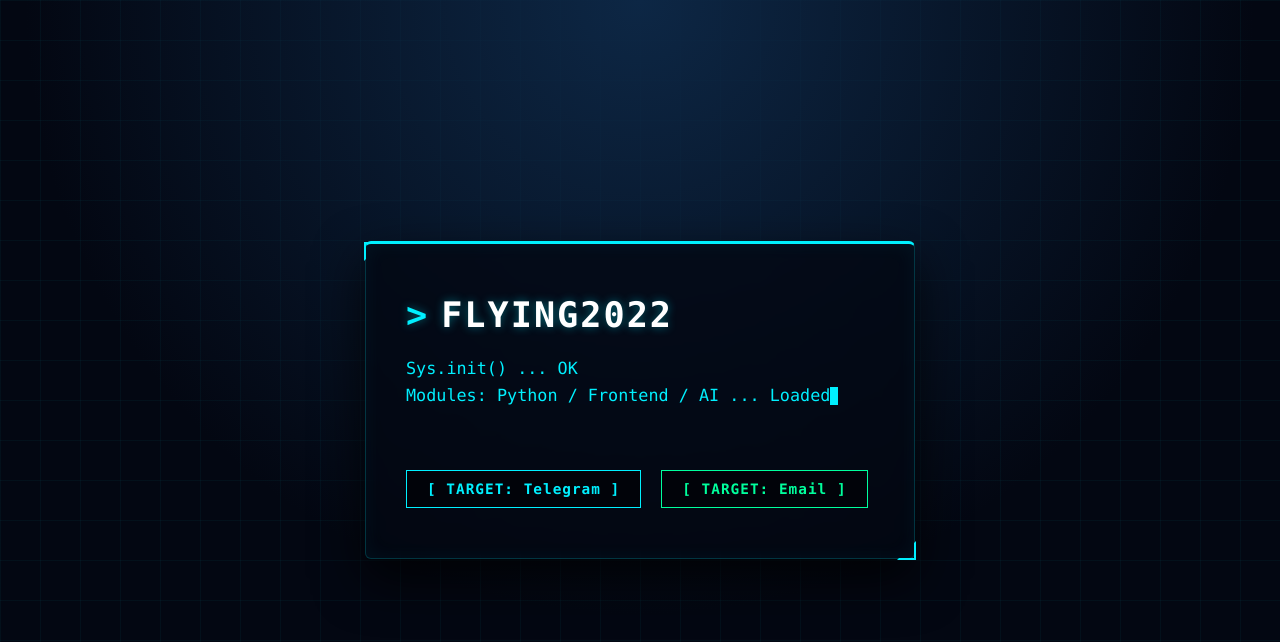
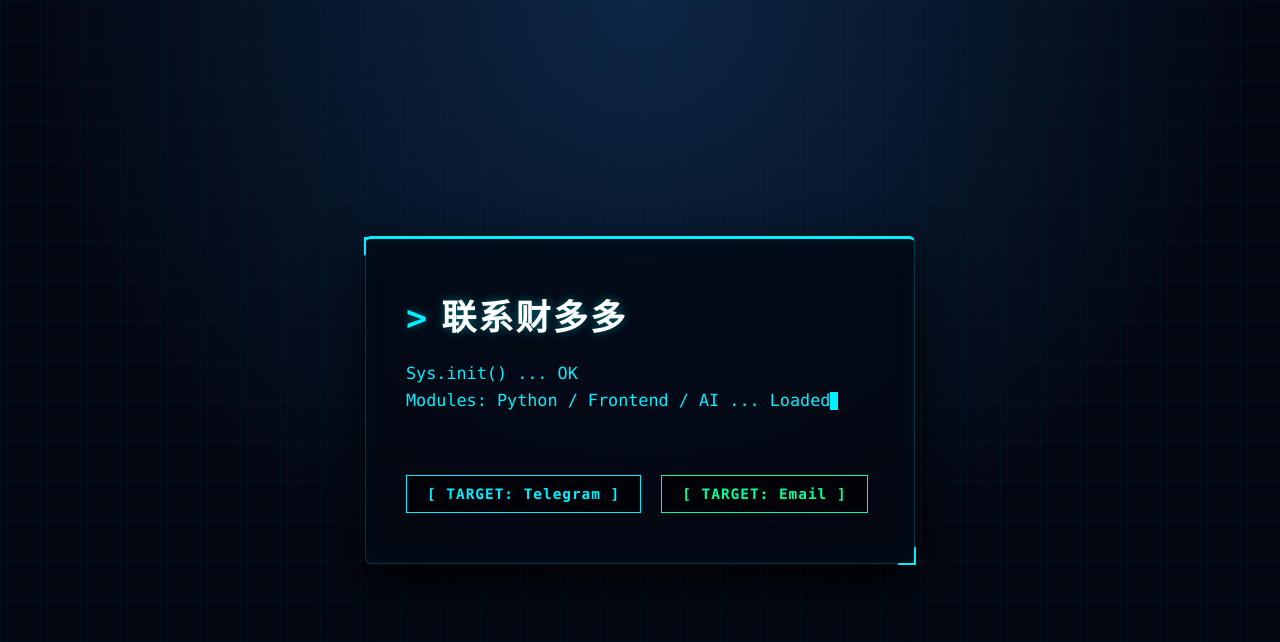
Before and after one commit to flying2022/flying2022.github.io, a plain HTML site: page index.html in a window 1280 px wide. Drawn offline with Linux system fonts and the light colour scheme.

Commit message:
Update index.html

```diff
--- a/index.html
+++ b/index.html
@@ -123,7 +123,7 @@
 <body>
 
     <div class="tech-card">
-        <h1>Flying2022</h1>
+        <h1>联系财多多</h1>
         <!-- 终端启动日志容器 -->
         <div class="subtitle">
             <span id="typewriter"></span><span class="cursor"></span>
```
